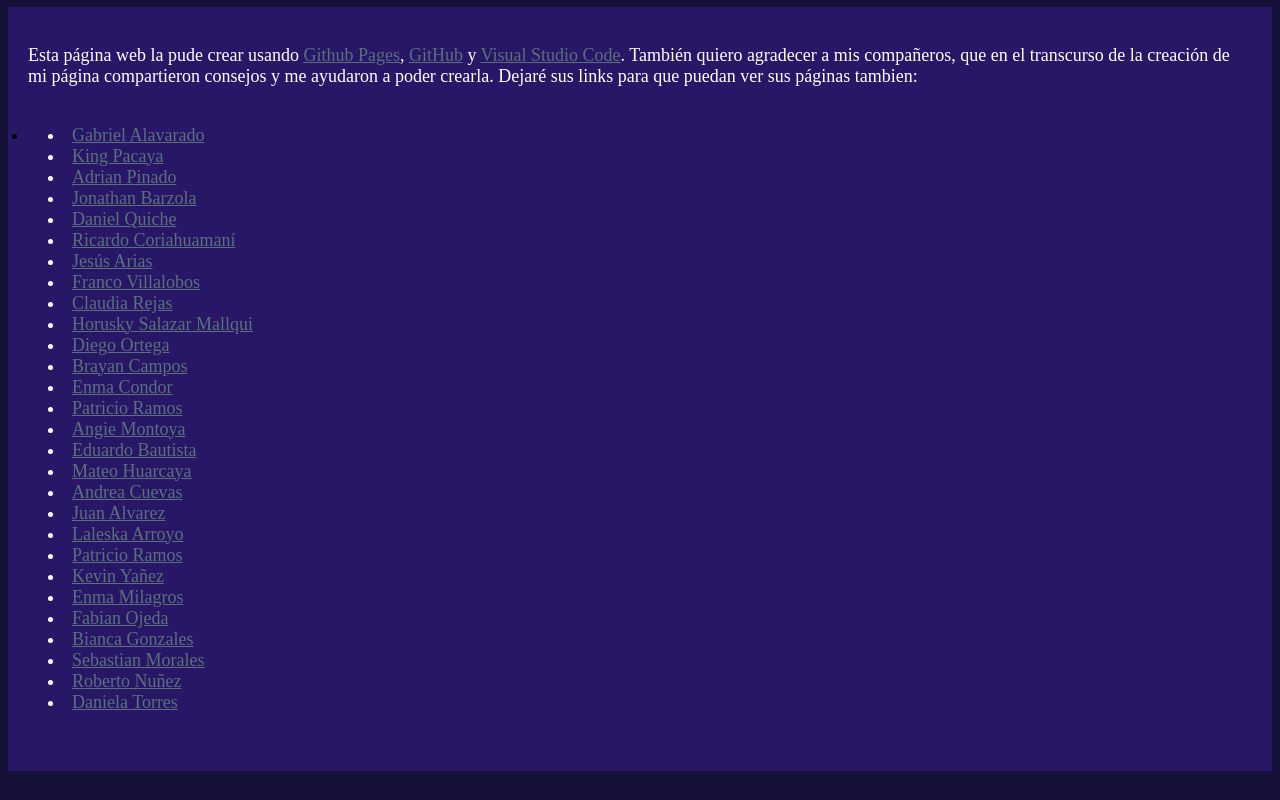
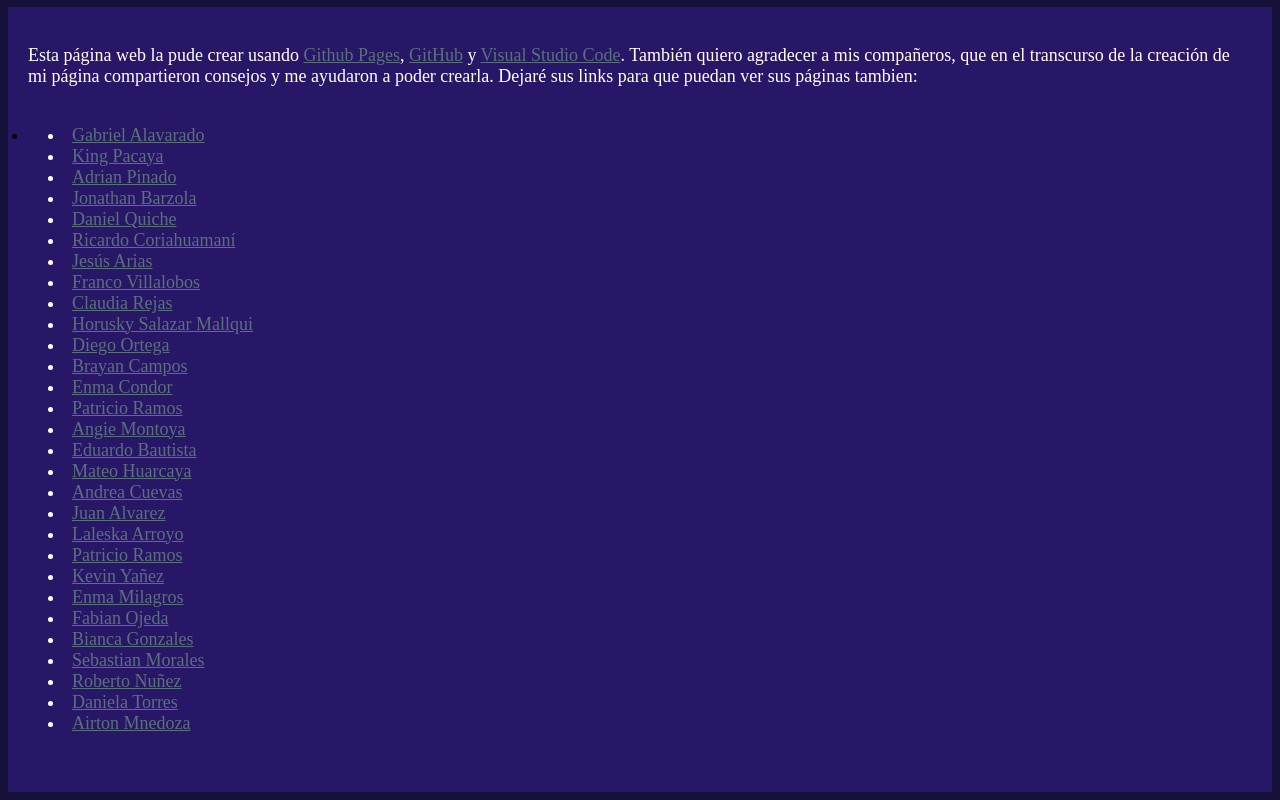
Before and after one commit to JoseOviedoAr/github.io, a plain HTML site: page index.html in a window 1280 px wide. Shown: the part 1274-2074 px from the top of the page. Before the commit the page ends 2053 px from the top, so only its background shows below. Drawn offline with Linux system fonts and the light colour scheme.

Commit message:
refences 2

```diff
--- a/index.html
+++ b/index.html
@@ -108,6 +108,7 @@
                 <li><a href="http://sebastianmoralescardoso.me/">Sebastian Morales</a></li>
                 <li><a href="https://rocac.github.io/">Roberto Nuñez</a></li>
                 <li><a href="https://danielatorres14.github.io/">Daniela Torres</a></li>
+                <li><a href="https://airton-mendoza.github.io/airtonmendoza/">Airton Mnedoza</a></li>
             </div>
         </p>
     </div>
```
